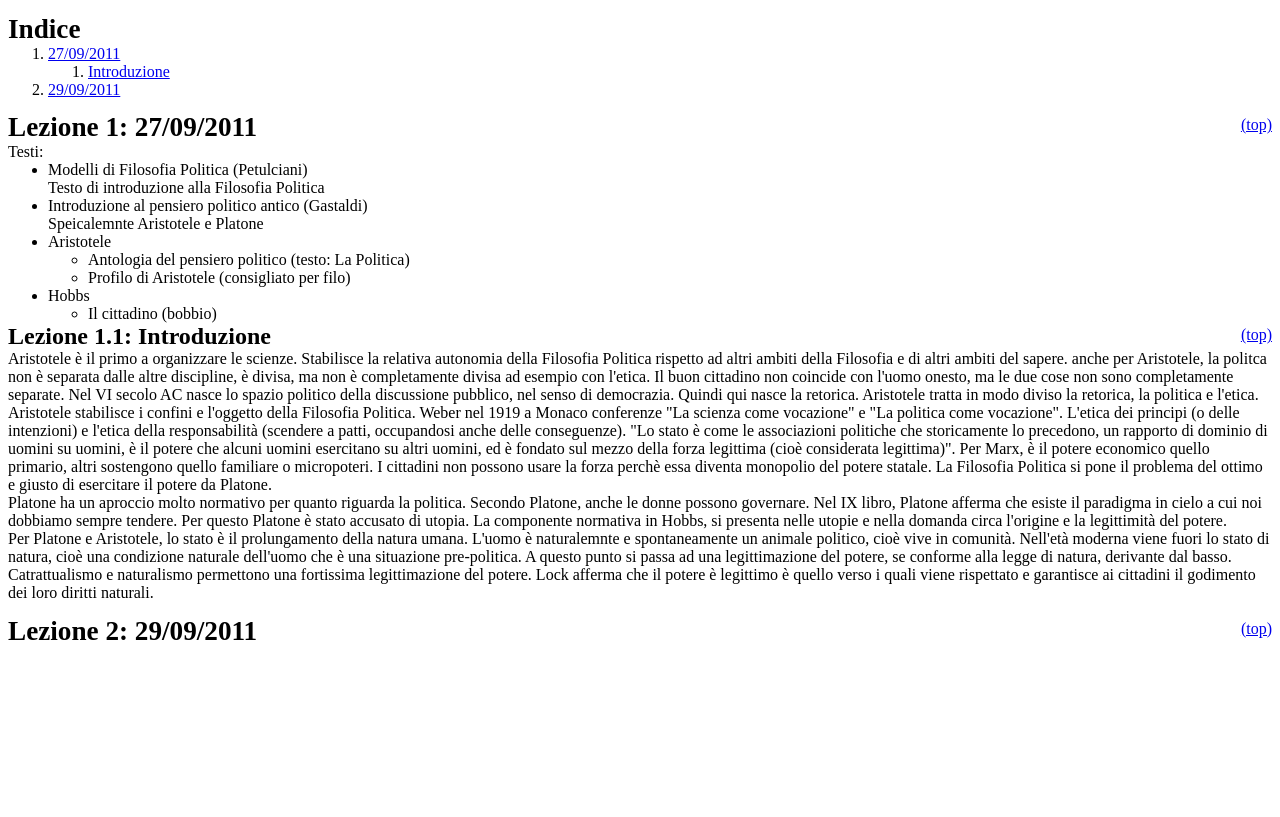
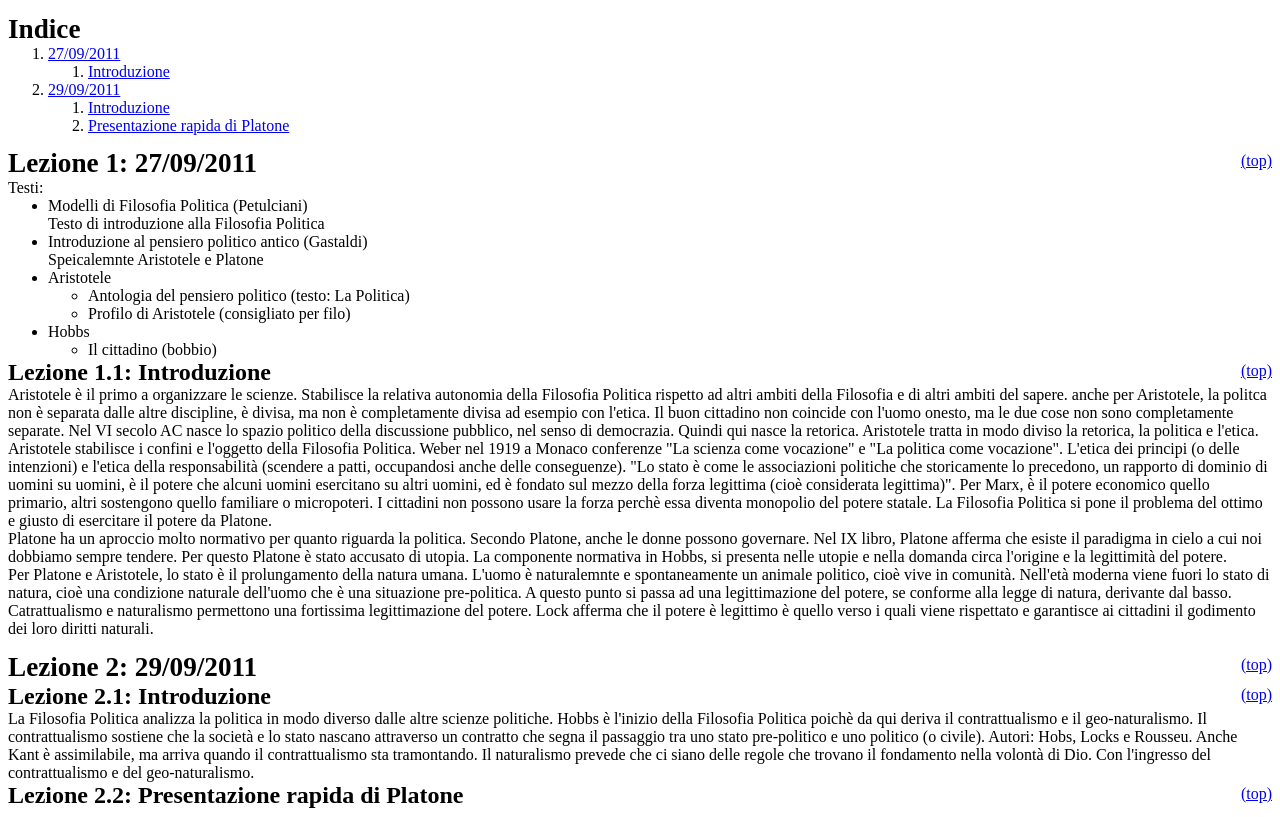
Before and after one commit to Fale/appunti, a PHP site: page /Storia_della_Filosofia/appunti.php in a window 1280 px wide. Before the commit the page ends 640 px from the top, so only its background shows below. Run offline with PHP 8.4, Linux system fonts and the light colour scheme; data that the repository does not hold is empty.

Commit message:
Add lecture 2 of Storia della Filosofia

```diff
--- a/Storia_della_Filosofia/appunti.php
+++ b/Storia_della_Filosofia/appunti.php
@@ -31,6 +31,8 @@ toc::show_toc("Storia_della_Filosofia/appunti.php");
 <p>Per Platone e Aristotele, lo stato è il prolungamento della natura umana. L'uomo è naturalemnte e spontaneamente un animale politico, cioè vive in comunità. Nell'età moderna viene fuori lo stato di natura, cioè una condizione naturale dell'uomo che è una situazione pre-politica. A questo punto si passa ad una legittimazione del potere, se conforme alla legge di natura, derivante dal basso. Catrattualismo e naturalismo permettono una fortissima legittimazione del potere. Lock afferma che il potere è legittimo è quello verso i quali viene rispettato e garantisce ai cittadini il godimento dei loro diritti naturali.</p>
 
 <?php t("2", "29/09/2011"); ?>
-<p></p>
+<?php t2("2.1", "Introduzione"); ?>
+<p>La Filosofia Politica analizza la politica in modo diverso dalle altre scienze politiche. Hobbs è l'inizio della Filosofia Politica poichè da qui deriva il contrattualismo e il geo-naturalismo. Il contrattualismo sostiene che la società e lo stato nascano attraverso un contratto che segna il passaggio tra uno stato pre-politico e uno politico (o civile). Autori: Hobs, Locks e Rousseu. Anche Kant è assimilabile, ma arriva quando il contrattualismo sta tramontando. Il naturalismo prevede che ci siano delle regole che trovano il fondamento nella volontà di Dio. Con l'ingresso del contrattualismo e del geo-naturalismo.</p>
+<?php t2("2.2", "Presentazione rapida di Platone"); ?>
 
 <?php file::footer(); ?>
```
